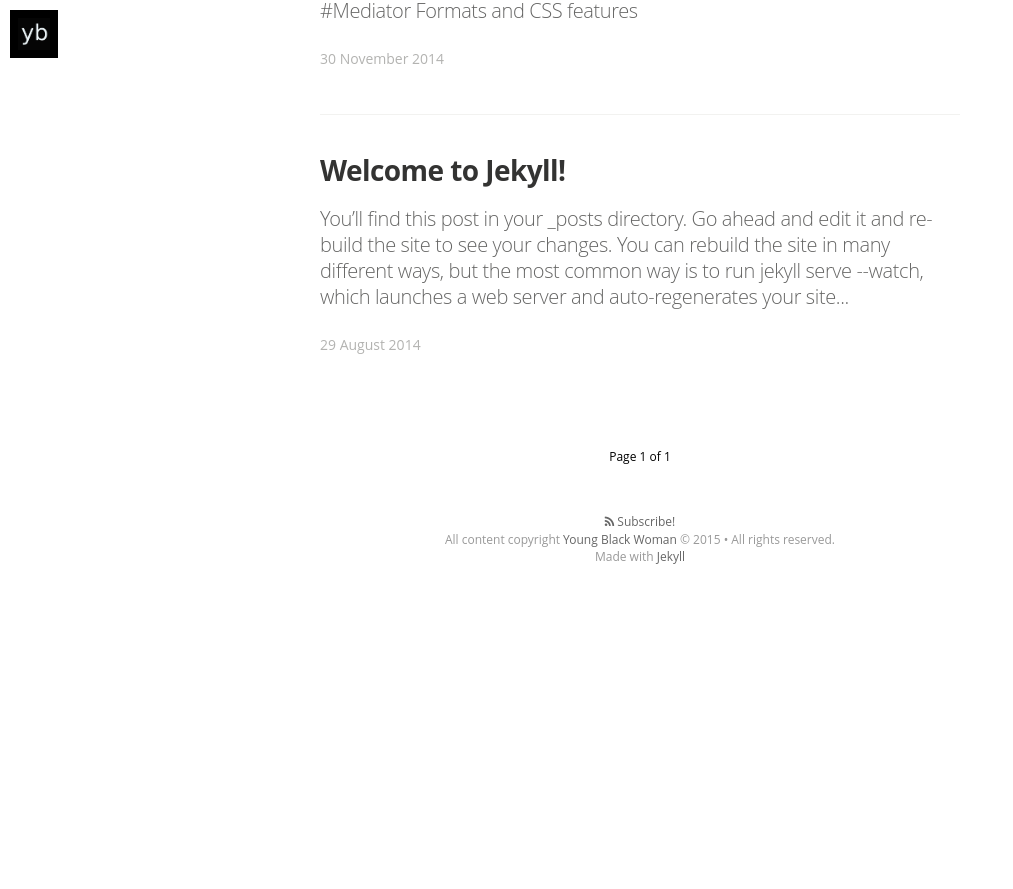
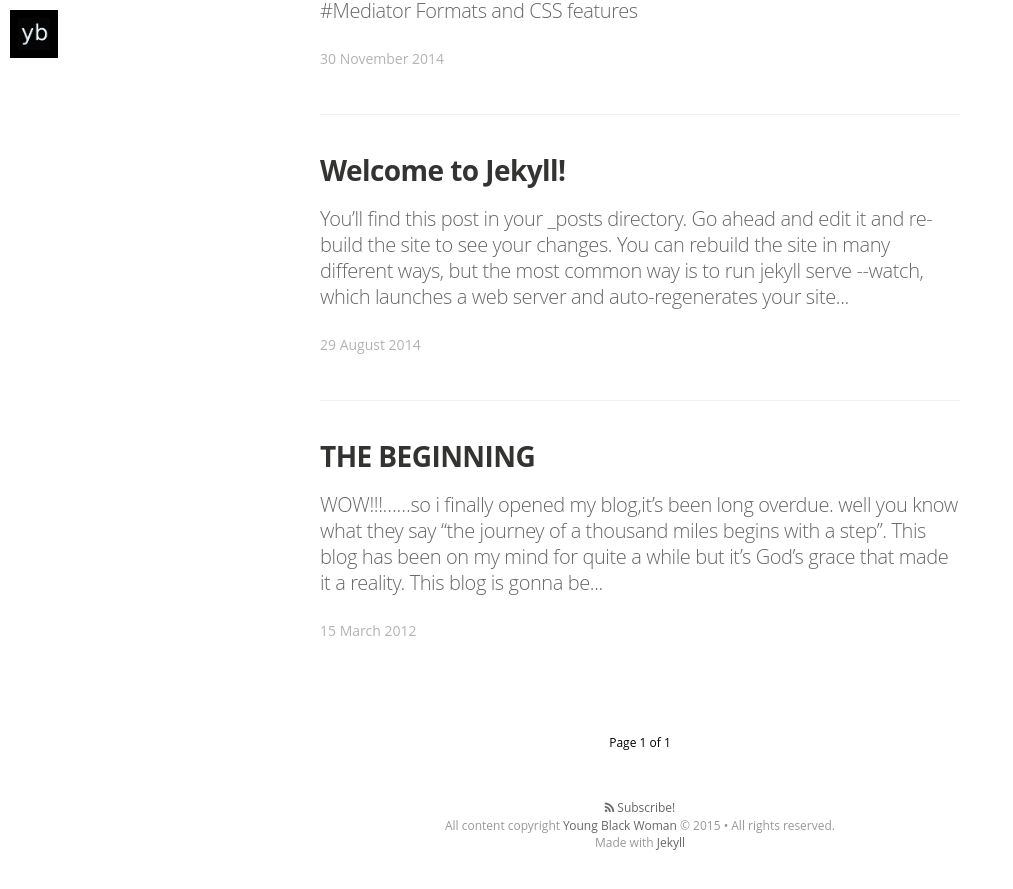
Before and after one commit to Youngblackwoman/youngblackwoman.github.io, a Jekyll site: the page built from index.html, in a window 1280 px wide and 900 px high, scrolled down 1592 px. Shown: the top 889 px of the window, without its empty margins (0-1013 px from the left). Built offline with Jekyll 4.4.1, drawn with Linux system fonts in a browser that asks for light colours; nearby versions of some CDN libraries; some web fonts are replaced; Markdown is read by kramdown in place of the engine named in the settings; the list of posts is cut into pages by our own code; before the commit the page ends 2206 px from its top, so only the background shows below that.

Commit message:
added the initial converted post

```diff
--- /dev/null
+++ b/_posts/2012-03-15-beginning.md
@@ -0,0 +1,16 @@
+---
+layout: post
+title: THE BEGINNING
+---
+WOW!!!......so i finally opened my blog,it's been long overdue. well you
+know what they say "the journey of a thousand miles begins with a step".
+This blog has been on my mind for quite a while but it's God's grace
+that made it a reality.
+This blog is gonna be about my day to day discoveries about various
+perceptions of life,God be my help.I want to see life from other
+people's view and i shall report it here. I really don't like copying
+people so i'll write things the way i see them and i hope you'll enjoy
+it to the fullest. Do try to visit here at least once in a while and i
+believe you wont regret it.
+
+gracias........arriverderci. see you tomorrow.
--- a/_posts/2014-08-29-welcome-to-jekyll.markdown
+++ b/_posts/2014-08-29-welcome-to-jekyll.markdown
@@ -3,8 +3,8 @@ layout: post
 title:  "Welcome to Jekyll!"
 date:   2014-08-29 14:34:25
 categories: jekyll update
+image: /assets/article_images/2014-08-29-welcome-to-jekyll/desktop.jpg
 tags: featured
-image: /assets/article_images/2014-08-29-welcome-to-jekyll/desktop.jpg
 ---
 You’ll find this post in your `_posts` directory. Go ahead and edit it and re-build the site to see your changes. You can rebuild the site in many different ways, but the most common way is to run `jekyll serve --watch`, which launches a web server and auto-regenerates your site when a file is updated.
 
```
Also changed, not shown: 2 other files.
